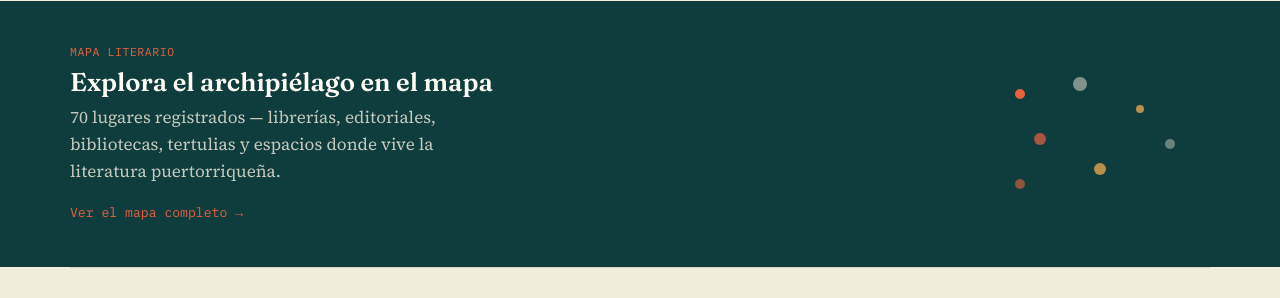
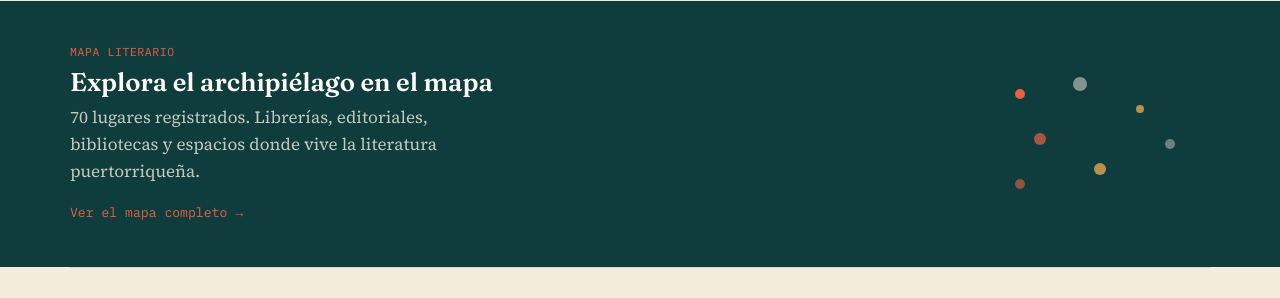
Before and after one commit to rgjanet/archipielago, a Jekyll site: the page built from index.html, in a window 1280 px wide and 900 px high, scrolled down 595 px. Shown: the part 155-453 px from the top of the window. Built offline with Jekyll 4.4.1, drawn with Linux system fonts in a browser that asks for light colours.

Commit message:
Update index.html

```diff
--- a/index.html
+++ b/index.html
@@ -236,7 +236,7 @@ title: Inicio
     <div>
       <span class="kicker-tag" style="color:var(--coral);">Mapa literario</span>
       <h2>Explora el archipiélago en el mapa</h2>
-      <p class="dek">{{ site.map_locations.size }} lugares registrados — librerías, editoriales, bibliotecas, tertulias y espacios donde vive la literatura puertorriqueña.</p>
+      <p class="dek">{{ site.map_locations.size }} lugares registrados. Librerías, editoriales, bibliotecas y espacios donde vive la literatura puertorriqueña.</p>
       <a class="cta" href="{{ '/mapa/' | relative_url }}">Ver el mapa completo →</a>
     </div>
     <svg class="map-banner-dots" width="220" height="140" viewBox="0 0 220 140" xmlns="http://www.w3.org/2000/svg" aria-hidden="true">
```
